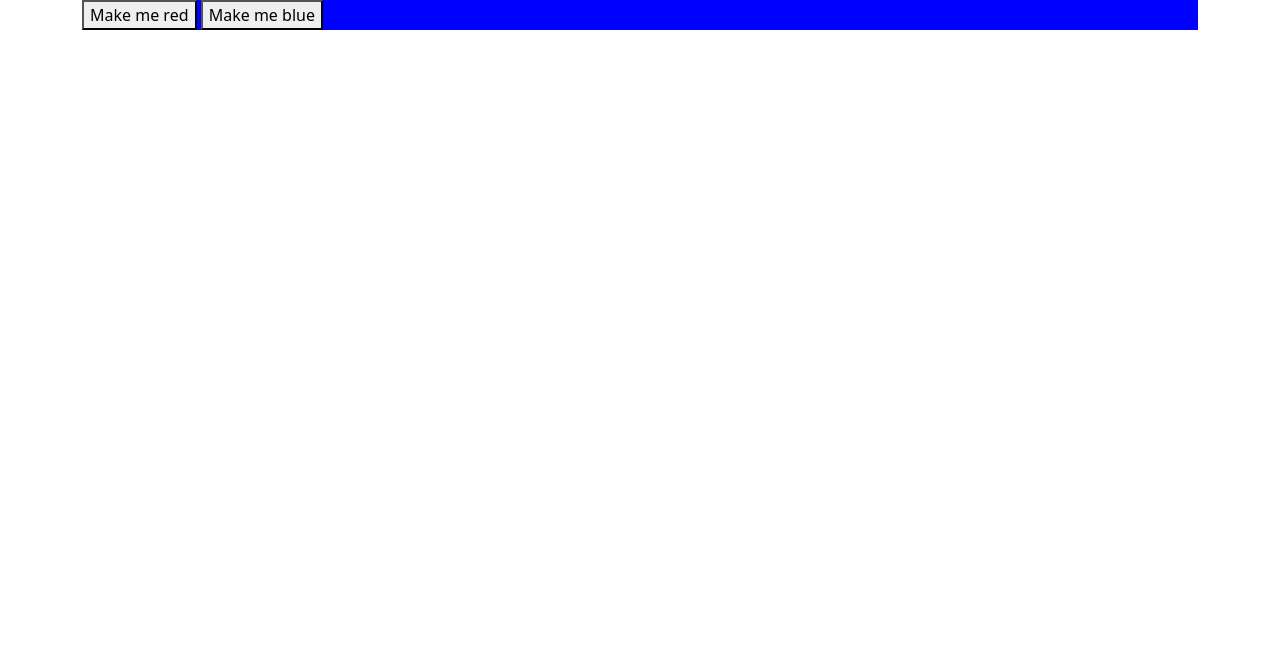
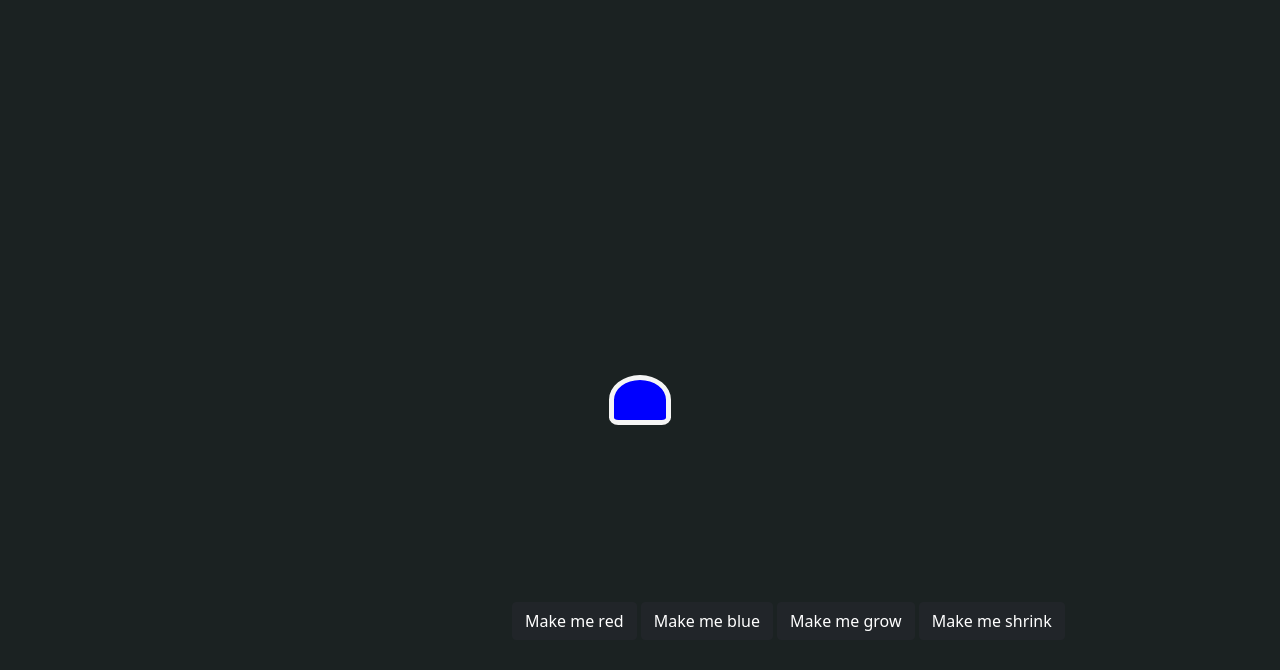
Before and after one commit to aaronminnick/functional-slime, a website built with webpack: page src/index.html in a window 1280 px wide. Built offline with nearby package versions, Linux system fonts and the light colour scheme.

Commit message:
add functions to alter size of div
Co-authored-by: Jacob Wilson <jacobleeeugenewilson@gmail.com>
Co-authored-by: Matt Casperson <mc.casperson@gmail.com>
Co-authored-by: Albert Lee <leesga8@gmail.com>

```diff
--- a/src/css/styles.css
+++ b/src/css/styles.css
@@ -1,3 +1,21 @@
-#state-div {
+body {
+  background-color: rgb(27, 34, 34);
+}
+
+#slime-div {
+  --height: 50px;
+  --width: calc(var(--height) * 1.25);
+  height: var(--height);
+  width: var(--width);
   background-color: blue;
+  margin-top: calc(50vh - var(--height)/2);
+  margin-left: calc(50% - var(--width)/2);
+  border-radius: 50% 50% 15% 15%;
+  border: 5px whitesmoke solid;
 }
+
+#interaction-tray {
+  position: absolute;
+  bottom: 20vh;
+  left: 40vw;
+}
--- a/src/index.html
+++ b/src/index.html
@@ -8,9 +8,17 @@
 </head>
 <body>
   <div class="container">
-    <div id="state-div">
-      <button id="red-button">Make me red</button>
-      <button id="blue-button">Make me blue</button>
+    <div id="slime-div">
+      <div class="eye" id="left-eye">
+      </div>
+      <div class="eye" id="right-eye">
+      </div>
+    </div>
+    <div id="interaction-tray">
+      <button class="btn btn-dark" id="red-button">Make me red</button>
+      <button class="btn btn-dark" id="blue-button">Make me blue</button>
+      <button class="btn btn-dark" id="grow-button">Make me grow</button>
+      <button class="btn btn-dark" id="shrink-button">Make me shrink</button>
     </div>
   </div>
 </body>
--- a/src/index.js
+++ b/src/index.js
@@ -2,14 +2,24 @@ import 'bootstrap';
 import 'bootstrap/dist/css/bootstrap.min.css';
 import "./css/styles.css";
 import $ from 'jquery';
-import { stateControl, makeRed, makeBlue } from './js/state';
+import { stateControl, makeRed, makeBlue, growSlime, shrinkSlime, initialSize } from './js/state';
+
+$(() => {
+  $("#slime-div").css("--height", `${stateControl(initialSize).size}px`)
+});
 
 $("#red-button").on("click", () => {
-  $("#state-div").css("background-color", stateControl(makeRed).color);
+  $("#slime-div").css("background-color", stateControl(makeRed).color);
 });
 
 $("#blue-button").on("click", () => {
-  $("#state-div").css("background-color", stateControl(makeBlue).color);
+  $("#slime-div").css("background-color", stateControl(makeBlue).color);
 });
 
-//click a button which is caught by jquery, and invokes the funtion to change state - this adds a property to state which would contain a css instruction / class name - then we run another script to poll the state in order to add css class to the div
+$("#grow-button").on("click", () => {
+  $("#slime-div").css("--height", `${stateControl(growSlime).size}px`);
+});
+
+$("#shrink-button").on("click", () => {
+  $("#slime-div").css("--height", `${stateControl(shrinkSlime).size}px`);
+});
--- a/src/js/state.js
+++ b/src/js/state.js
@@ -22,6 +22,18 @@ const changeState = (prop) => {
   }
 }
 
+const changeStateByValue = (prop) => {
+  return (value) => {
+    return (state) => ({
+      ...state,
+      [prop]: (state[prop] || 0) + value
+    })
+  }
+}
+
 //example of function use
+export const initialSize = changeState("size")(50);
 export const makeRed = changeState("color")("red");
 export const makeBlue = changeState("color")("blue");
+export const growSlime = changeStateByValue("size")(20);
+export const shrinkSlime = changeStateByValue("size")(-20);
```
